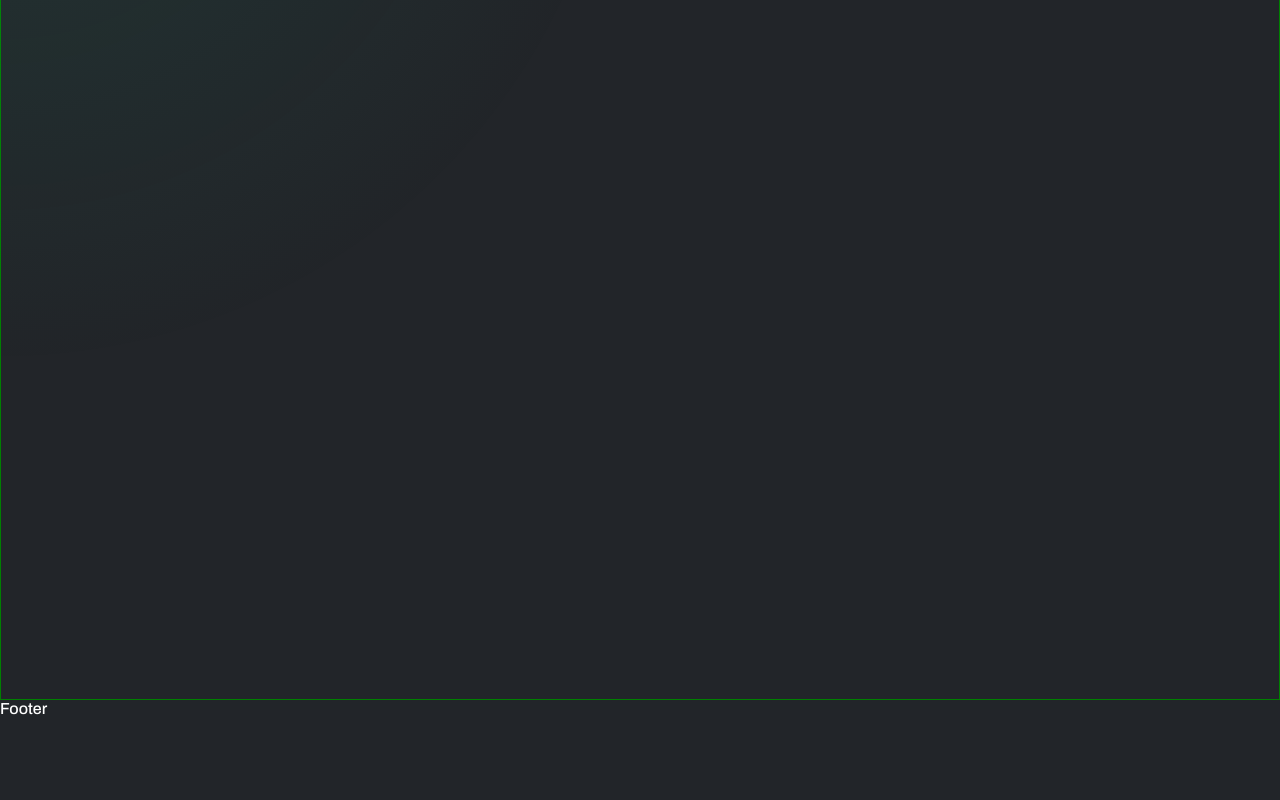
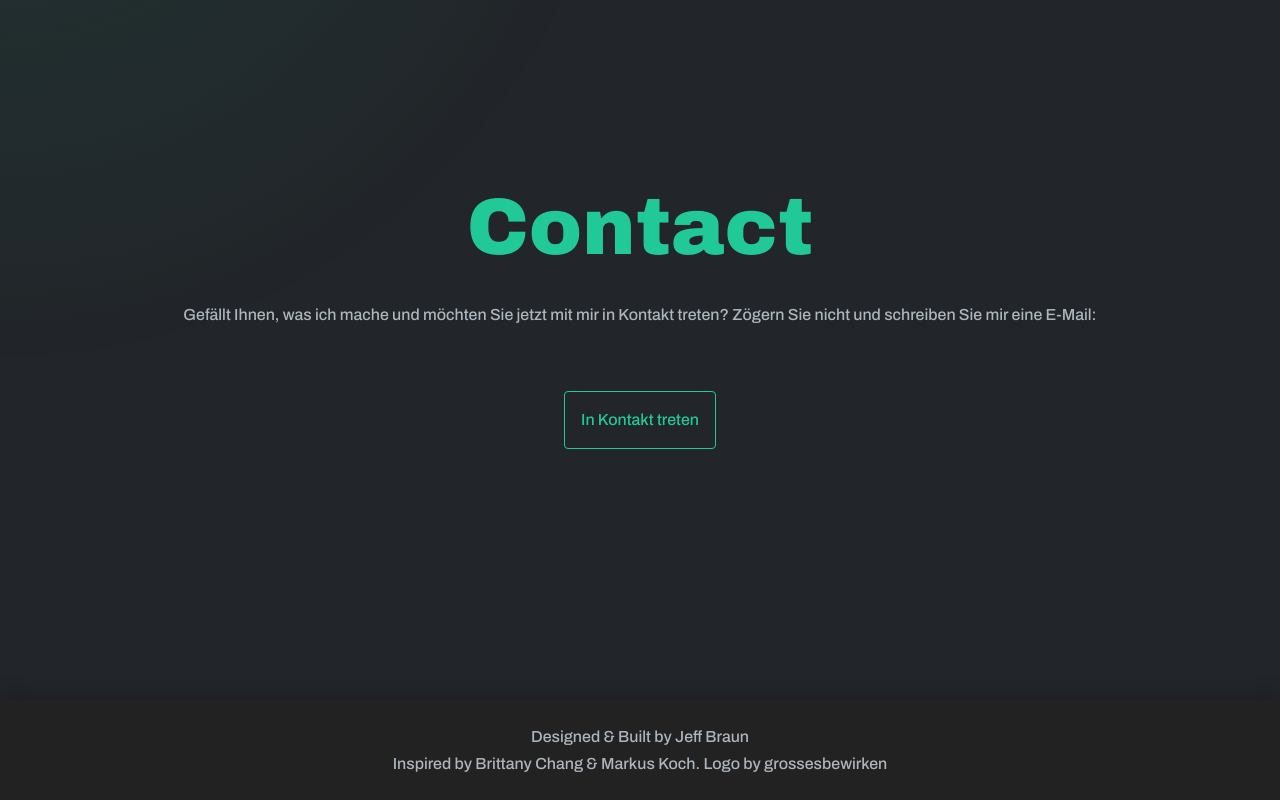
Before and after one commit to BreffJaun/Portfolio-Website, a React (Vite) app: page /contact in a window 1280 px wide. Shown: the part 265-1065 px from the top of the page. Before the commit the page ends 982 px from the top, so only its background shows below. Built offline with nearby package versions, Linux system fonts and the light colour scheme.

Commit message:
Finished contact and footer

```diff
--- a/src/components/Footer.tsx
+++ b/src/components/Footer.tsx
@@ -1,4 +1,5 @@
 // I M P O R T:   F I L E S
+import "../styles/footer.scss";
 
 // I M P O R T:   P A C K A G E S
 
@@ -6,7 +7,30 @@
 
 // C O D E
 const Footer = () => {
-  return <div>Footer</div>;
+  return (
+    <div className="footer">
+      <p>
+        Designed & Built by{" "}
+        <a href="https://github.com/BreffJaun" target="_blank">
+          Jeff Braun
+        </a>
+      </p>
+      <p>
+        Inspired by{" "}
+        <a href="https://brittanychiang.com" target="_blank">
+          Brittany Chang
+        </a>{" "}
+        &{" "}
+        <a href="https://markuskooche.com" target="_blank">
+          Markus Koch
+        </a>
+        . Logo by{" "}
+        <a href="https://grossesbewirken.de/" target="_blank">
+          grossesbewirken
+        </a>
+      </p>
+    </div>
+  );
 };
 
 export default Footer;
--- a/src/components/LandingPage.tsx
+++ b/src/components/LandingPage.tsx
@@ -23,7 +23,7 @@ const LandingPage = () => {
         <a
           type="button"
           className="btn btn__outline__success"
-          // href="mailto:braun_jeff@web.de"
+          href="mailto:braun_jeff@web.de"
         >
           In Kontakt treten
         </a>
--- a/src/styles/about.scss
+++ b/src/styles/about.scss
@@ -24,7 +24,6 @@
       max-height: calc(100vh - 6rem);
       object-fit: contain;
       transition: transform 0.3s ease-in-out;
-      // border: 1px solid yellow;
 
       &:hover {
         transform: scale(1.05);
@@ -51,6 +50,17 @@
         text-align: justify;
         line-height: 1.5rem;
         margin-bottom: 1rem;
+
+        a{
+          color: var(--teal);
+          text-decoration: none;
+          transition: color 0.3s ease;
+
+          &:hover {
+            color: var(--teal-light);
+          }
+
+        }
       }
     }
   }
--- a/src/styles/app.scss
+++ b/src/styles/app.scss
@@ -15,6 +15,7 @@
   --gray-800: #343a40;
   --gray-900: #212529;
   --body-color: #222529;
+  --footer-color: #222222;
   --test: #2D3137;
 
   // Spacing
@@ -249,10 +250,7 @@ body {
         color: var(--gray-700) !important;
       }
     }
-
-
   }
-
 }
 
 
@@ -301,9 +299,14 @@ body {
 //   border: 1px solid violet;
 // }
 
-.contact {
-  height: 100vh;
-  border: 1px solid green;
-}
+// .contact {
+//   height: 100vh;
+//   border: 1px solid green;
+// }
+
+// .footer {
+//   height: 100vh;
+//   border: 1px solid blue;
+// }
 
 // DELETE UPER PART LATER
--- a/src/styles/contact.scss
+++ b/src/styles/contact.scss
@@ -1,6 +1,6 @@
-.projects {
-  height: auto;
-  min-height: 100vh;
+.contact {
+  height: 100vh;
+  // min-height: 100vh;
   z-index: 1;
 
   section {
@@ -8,10 +8,9 @@
     width: 100%;
     display: flex;
     flex-direction: column;
-    justify-content: start;
+    justify-content: center;
     align-items: center;
     overflow-x: hidden;
-    // border: 1px solid orange;
 
     &>* {
       margin: 3rem;
@@ -31,11 +30,40 @@
       margin-bottom: 1rem;
     }
 
-    .project-cards-container {
-      max-width: 1500px;
-      display: flex;
-      flex-wrap: wrap;
-      justify-content: center;
+    a {
+      &.btn {
+        position: relative;
+        display: inline-block;
+        padding: 1rem;
+        max-width: fit-content;
+        font-weight: 400;
+        line-height: 1.5;
+        color: var(--white);
+        text-align: center;
+        text-decoration: none;
+        vertical-align: middle;
+        cursor: pointer;
+        user-select: none;
+        background-color: transparent;
+        border: 1px solid var(--teal);
+        font-size: 1rem;
+        border-radius: 0.25rem;
+        transition: color 0.15s ease-in-out, background-color 0.15s ease-in-out, border-color 0.15s ease-in-out, box-shadow 0.15s ease-in-out;
+      }
+
+      &.btn__outline__success {
+        color: var(--teal);
+        border-color: var(--teal);
+
+        &:hover {
+          color: var(--white);
+        }
+
+        &:active {
+          color: var(--white);
+          box-shadow: inset 0 0 20px rgba(0, 0, 0, 0.5);
+        }
+      }
     }
   }
 }
--- /dev/null
+++ b/src/styles/footer.scss
@@ -0,0 +1,33 @@
+.footer{
+  height: 100px;
+  background-color: var(--footer-color);
+  color: var(--white);
+  display: flex;
+  flex-direction: column;
+  justify-content: center;
+  align-items: center;
+  text-align: center;
+  box-shadow: 0 -0.5rem 1rem rgba(0, 0, 0, 0.15);
+  transition: color 0.3s ease;
+
+  &:hover {
+    p{
+      color: var(--teal);
+    }
+  }
+
+  p {
+    margin: 5px 0;
+  }
+
+  a {
+    color: inherit;
+    text-decoration: none;
+    transition: color 0.3s ease;
+
+    &:hover {
+      color: var(--white);
+    }
+  }
+
+}
--- a/src/views/Contact.tsx
+++ b/src/views/Contact.tsx
@@ -9,20 +9,20 @@ import Footer from "../components/Footer";
 // C O D E
 const Contact = () => {
   return (
-    <div>
-      <section className="contact" id="contact">
-        <h2>Contact</h2>
+    <div className="contact">
+      <section id="contact">
+        <h1>Contact</h1>
         <p>
-          Lorem ipsum dolor sit amet, consectetur adipiscing elit. Nullam auctor
-          velit nec nunc dignissim, ac ultricies felis congue. Donec nec purus
-          vitae elit ultricies tempus. Nullam nec tortor nec nunc luctus
-          tincidunt. Sed in odio sit amet libero lacinia venenatis. Nullam
-          eleifend, risus sed mollis convallis, purus nunc ultricies nunc, nec
-          ultricies purus erat nec odio. Nullam nec tortor nec nunc luctus
-          tincidunt. Sed in odio sit amet libero lacinia venenatis. Nullam
-          eleifend, risus sed mollis convallis, purus nunc ultricies nunc, nec
-          ultricies purus erat nec odio.
+          Gefällt Ihnen, was ich mache und möchten Sie jetzt mit mir in Kontakt
+          treten? Zögern Sie nicht und schreiben Sie mir eine E-Mail:
         </p>
+        <a
+          type="button"
+          className="btn btn__outline__success"
+          href="mailto:braun_jeff@web.de"
+        >
+          In Kontakt treten
+        </a>
       </section>
       <Footer />
     </div>
```
